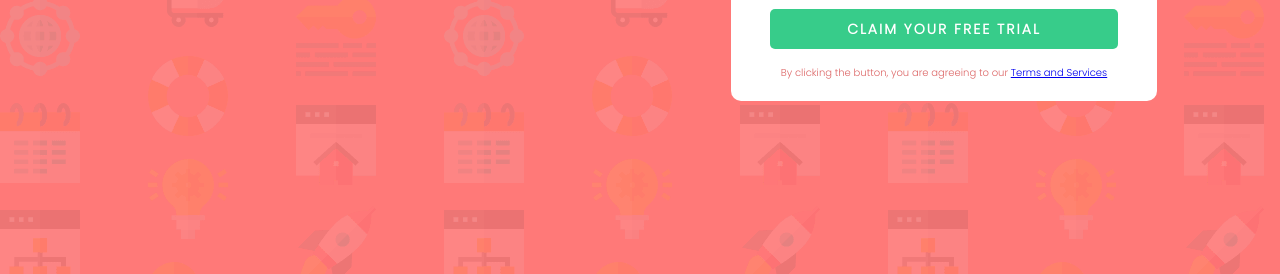
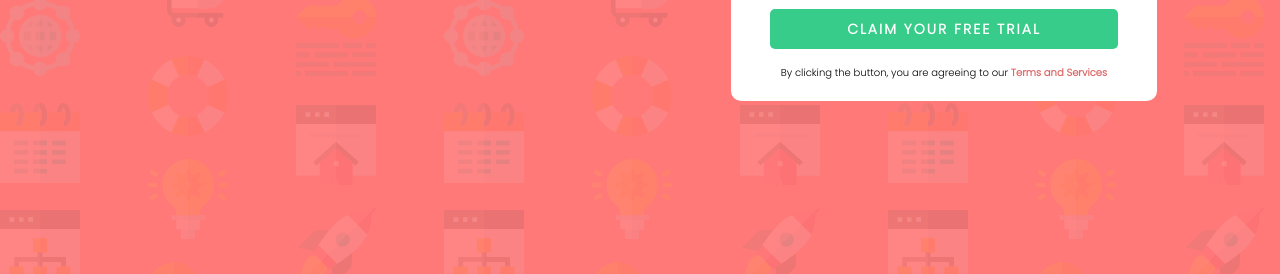
Before and after one commit to Ahmed0107/Ahmed0107.github.io, a plain HTML site: page index.html in a window 1280 px wide. Shown: the part 526-800 px from the top of the page. Drawn offline with Linux system fonts and the light colour scheme.

```diff
--- a/CSS/style.css
+++ b/CSS/style.css
@@ -135,7 +135,11 @@
 .claim-form .terms-and-services {
   font-size: 10px;
   margin-top: 16px;
+}
+.claim-form .terms-and-services a {
   color: #dc6666;
+  text-decoration: none;
+  font-weight: bold;
 }
 
 @media only screen and (max-width: 763px) {
```
Also changed, not shown: index.html (+1 -1 lines).
